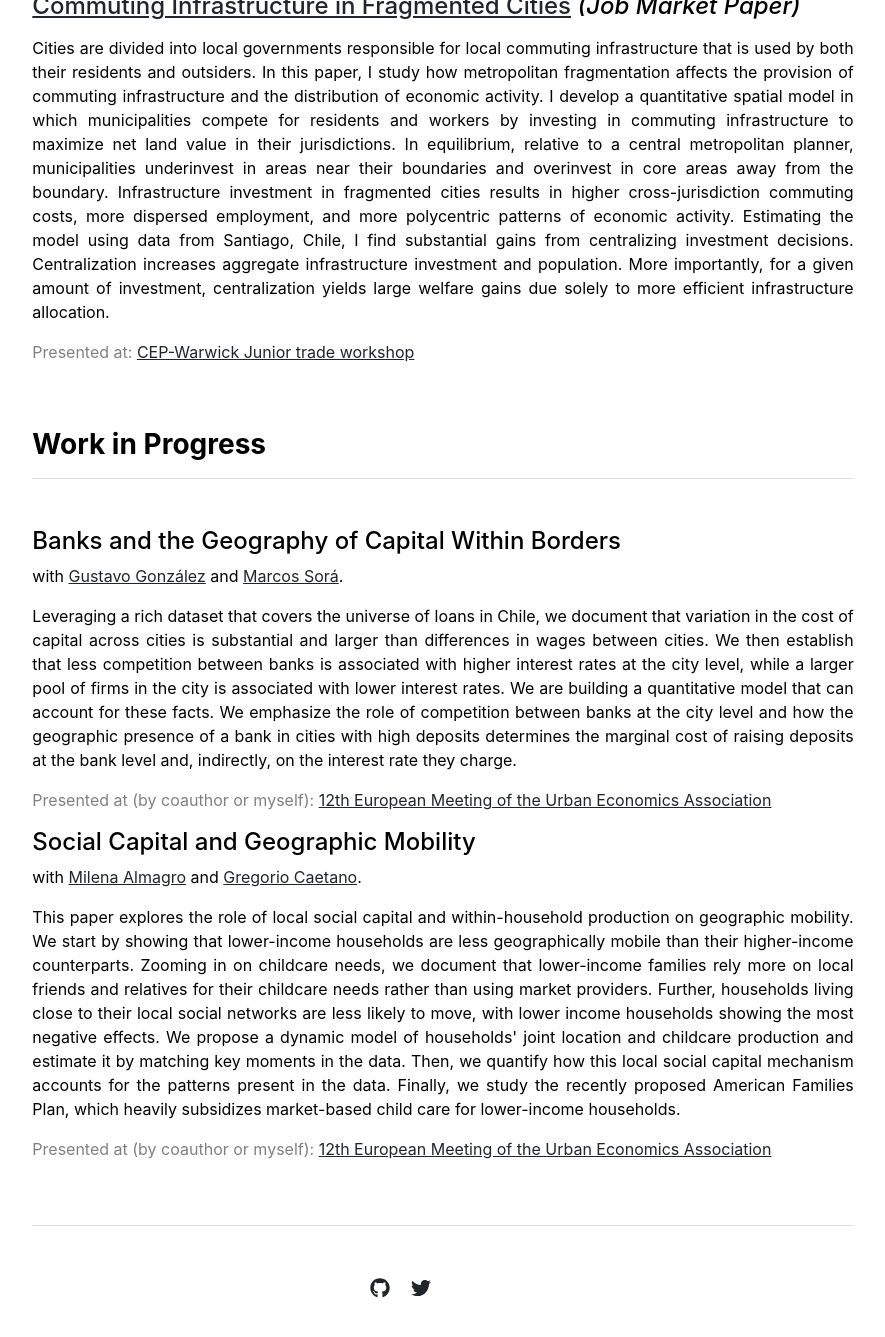
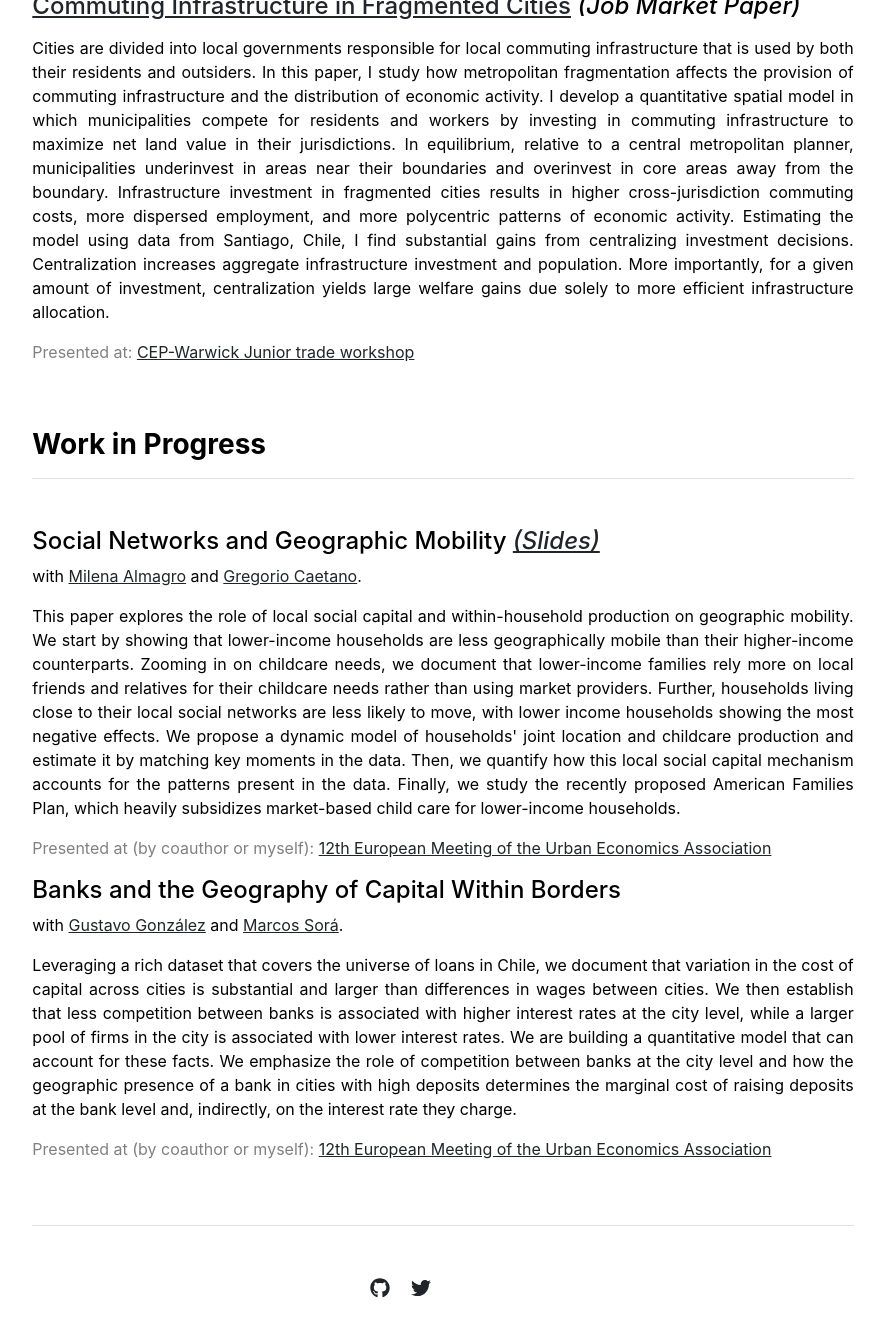
Before and after one commit to obordeu/obordeu.github.io, a Jekyll site: the page built from index.md, in a window 1280 px wide and 1400 px high, scrolled down 832 px. Shown: the top 1337 px of the window, without its empty margins (197-1082 px from the left). Built offline with Jekyll 4.4.1, drawn with Linux system fonts in a browser that asks for light colours.

Commit message:
Add slides to social capital project

```diff
--- a/_data/wip.yml
+++ b/_data/wip.yml
@@ -1,3 +1,3 @@
 index:
+- {name: 'Social Networks and Geographic Mobility <a href="https://www.oliviabordeu.com/papers/social_neworks_mobility_ABC.pdf"> <em>(Slides)</em></a>', coauthors: [{name: 'Milena Almagro', website: 'https://www.milena-almagro.com/', del: ' and '},{name: 'Gregorio Caetano', website: 'http://www.gregoriocaetano.net/', del: '.'}], presented_at: 'Presented at (by coauthor or myself): <a href="https://urbaneconomics.org/meetings/emuea2023/">12th European Meeting of the Urban Economics Association</a>', summary: "This paper explores the role of local social capital and within-household production on geographic mobility. We start by showing that lower-income households are less geographically mobile than their higher-income counterparts. Zooming in on childcare needs, we document that lower-income families rely more on local friends and relatives for their childcare needs rather than using market providers. Further, households living close to their local social networks are less likely to move, with lower income households showing the most negative effects. We propose a dynamic model of households' joint location and childcare production and estimate it by matching key moments in the data. Then, we quantify how this local social capital mechanism accounts for the patterns present in the data. Finally, we study the recently proposed American Families Plan, which heavily subsidizes market-based child care for lower-income households."}
 - {name: 'Banks and the Geography of Capital Within Borders', coauthors: [{name: 'Gustavo González', website: 'https://sites.google.com/view/gustavo-gonzalez', del: ' and '},{name: 'Marcos Sorá', website: 'https://www.marcossora.com/', del: '.'}], presented_at: 'Presented at (by coauthor or myself): <a href="https://urbaneconomics.org/meetings/emuea2023/">12th European Meeting of the Urban Economics Association</a>', summary: 'Leveraging a rich dataset that covers the universe of loans in Chile, we document that variation in the cost of capital across cities is substantial and larger than differences in wages between cities. We then establish that less competition between banks is associated with higher interest rates at the city level, while a larger pool of firms in the city is associated with lower interest rates. We are building a quantitative model that can account for these facts. We emphasize the role of competition between banks at the city level and how the geographic presence of a bank in cities with high deposits determines the marginal cost of raising deposits at the bank level and, indirectly, on the interest rate they charge.'}
-- {name: 'Social Capital and Geographic Mobility', coauthors: [{name: 'Milena Almagro', website: 'https://www.milena-almagro.com/', del: ' and '},{name: 'Gregorio Caetano', website: 'http://www.gregoriocaetano.net/', del: '.'}], presented_at: 'Presented at (by coauthor or myself): <a href="https://urbaneconomics.org/meetings/emuea2023/">12th European Meeting of the Urban Economics Association</a>', summary: "This paper explores the role of local social capital and within-household production on geographic mobility. We start by showing that lower-income households are less geographically mobile than their higher-income counterparts. Zooming in on childcare needs, we document that lower-income families rely more on local friends and relatives for their childcare needs rather than using market providers. Further, households living close to their local social networks are less likely to move, with lower income households showing the most negative effects. We propose a dynamic model of households' joint location and childcare production and estimate it by matching key moments in the data. Then, we quantify how this local social capital mechanism accounts for the patterns present in the data. Finally, we study the recently proposed American Families Plan, which heavily subsidizes market-based child care for lower-income households."}
```
Also changed, not shown: 1 other file.
